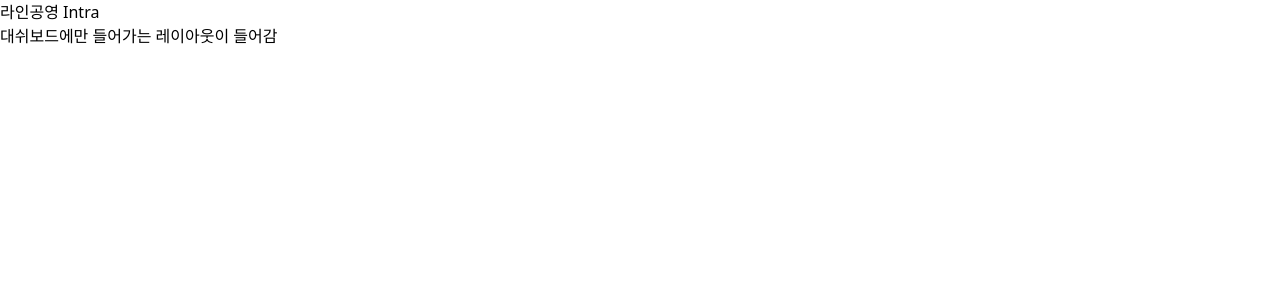
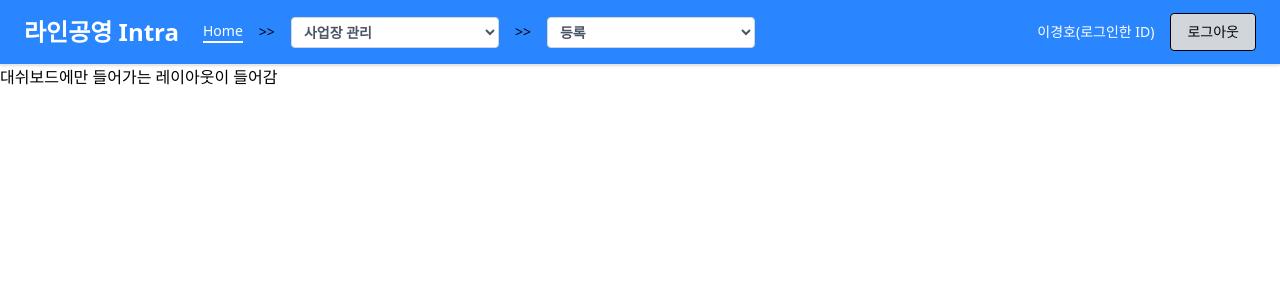
Before and after one commit to lineinc-dev-team/erp-front, a Next.js app: page /dashboard in a window 1280 px wide. Shown: the top 300 px of the page. Built offline with nearby package versions, Linux system fonts and the light colour scheme.

Commit message:
add: 헤더 컴포넌트 구현

```diff
--- a/src/components/layout/Header.tsx
+++ b/src/components/layout/Header.tsx
@@ -1,7 +1,50 @@
+'use client'
+
+import { useRouter } from 'next/navigation'
+import CommonButton from '../common/Button'
+
 export default function Header() {
+  const router = useRouter()
+
+  const handleLogout = () => {
+    if (confirm('정말 로그아웃하시겠습니까?')) {
+      router.push('/')
+    }
+  }
+
   return (
-    <div>
-      <h1>라인공영 Intra</h1>
-    </div>
-  );
+    <header className="top-0 left-0 w-full bg-primaryBlue border-b border-gray-200 shadow-sm z-50">
+      <div className="mx-auto flex items-center justify-between px-6 h-16">
+        <div className="flex items-center space-x-6">
+          <h1 className="text-2xl font-bold text-white">라인공영 Intra</h1>
+
+          <nav className="flex items-center space-x-4 text-sm text-gray-600">
+            <span
+              className="text-white border-b-2 transition"
+              // hover:text-black
+              // onClick={() => router.push('/')}
+            >
+              Home
+            </span>
+
+            <span className="text-black">&gt;&gt;</span>
+            <select className="bg-white border font-bold border-gray-300 rounded px-2 py-1 w-52 text-sm focus:outline-none focus:ring-1 focus:ring-blue-400">
+              <option>사업장 관리</option>
+              <option>외주 관리</option>
+            </select>
+            <span className="text-black">&gt;&gt;</span>
+            <select className="bg-white border font-bold border-gray-300 rounded px-2 py-1 w-52 text-sm focus:outline-none focus:ring-1 focus:ring-blue-400">
+              <option>등록</option>
+              <option>수정</option>
+            </select>
+          </nav>
+        </div>
+
+        <div className="flex items-center space-x-4">
+          <p className="text-sm text-white">이경호(로그인한 ID)</p>
+          <CommonButton label="로그아웃" variant="secondary" onClick={handleLogout} className="text-sm" />
+        </div>
+      </div>
+    </header>
+  )
 }
```
